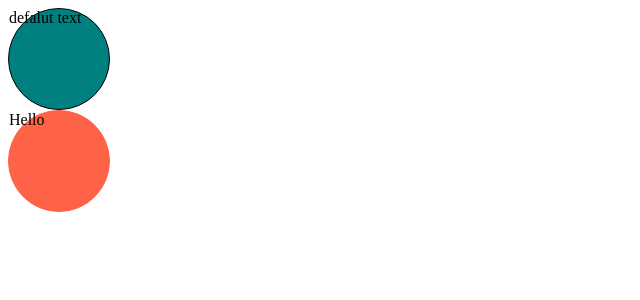
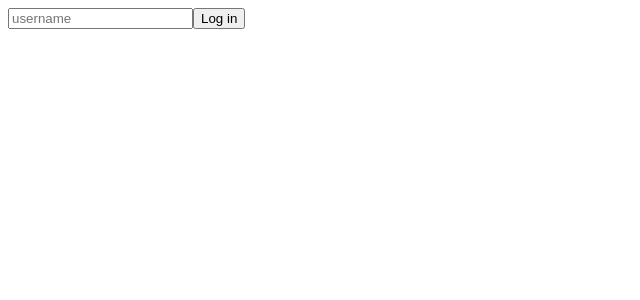
Before and after one commit to yujini-kim/react-masterclass, a React (Create React App) app: page / in a window 1280 px wide. Shown: the top 300 px of the page, without its empty margins (0-640 px from the left). Built offline with nearby package versions, Linux system fonts and the light colour scheme.

Commit message:
#3.5 Forms

```diff
--- a/src/App.tsx
+++ b/src/App.tsx
@@ -1,10 +1,28 @@
-import Circle from "./component/Circle";
+import { useState } from "react";
 
 function App() {
+  const [value, setValue] = useState("");
+  const onChange = (event: React.FormEvent<HTMLInputElement>) => {
+    const {
+      currentTarget: { value },
+    } = event;
+    setValue(value);
+  };
+  const onSubmit = (event: React.FormEvent<HTMLFormElement>) => {
+    event.preventDefault();
+    console.log("hello", value);
+  };
   return (
     <>
-      <Circle borderColor="black" bgColor="teal" />
-      <Circle text="Hello" bgColor="tomato" />
+      <form onSubmit={onSubmit}>
+        <input
+          value={value}
+          onChange={onChange}
+          type="text"
+          placeholder="username"
+        />
+        <button>Log in</button>
+      </form>
     </>
   );
 }
--- a/src/component/Circle.tsx
+++ /dev/null
@@ -1,25 +0,0 @@
-import styled from "styled-components";
-
-const Container = styled.div<IProps>`
-  width: 100px;
-  height: 100px;
-  background-color: ${(props) => props.bgColor};
-  border-radius: 50%;
-  border: 1px solid ${(props) => props.borderColor};
-`;
-
-interface IProps {
-  bgColor: string;
-  borderColor?: string;
-  text?: string;
-}
-
-function Circle({ bgColor, borderColor, text = "defalut text" }: IProps) {
-  return (
-    <Container bgColor={bgColor} borderColor={borderColor ?? bgColor}>
-      {text}
-    </Container>
-  );
-}
-
-export default Circle;
```
